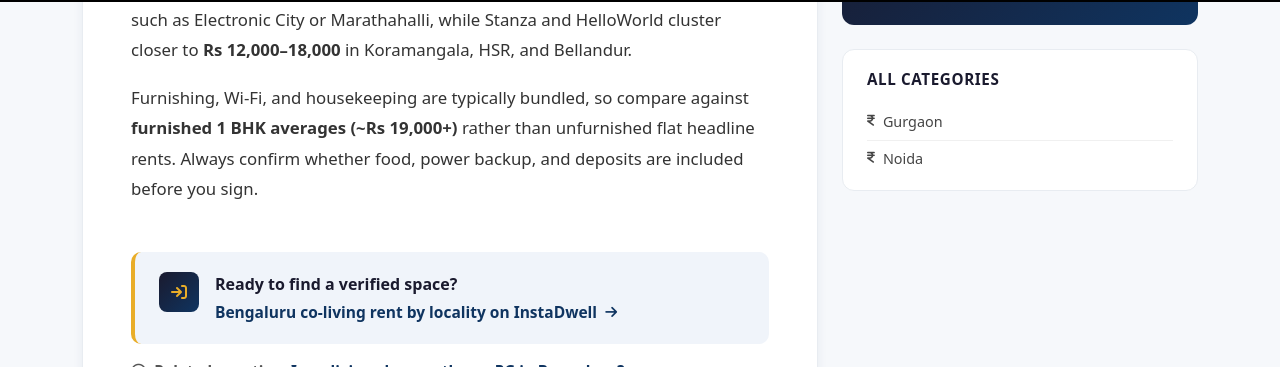
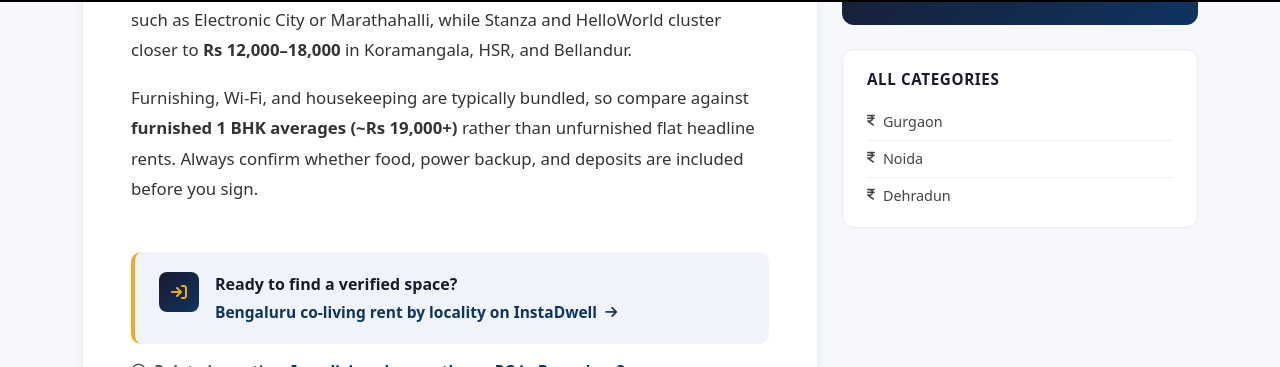
Before and after one commit to instadw/instadwell-blog, a Jekyll site: the page built from _coliving_faq/what-is-average-rent-coliving-bengaluru.md, in a window 1280 px wide and 900 px high, scrolled down 449 px. Shown: the part 74-441 px from the top of the window. Built offline with Jekyll 4.4.1, drawn with Linux system fonts in a browser that asks for light colours.

Commit message:
Update coliving_faq_categories.yml

```diff
--- a/_data/coliving_faq_categories.yml
+++ b/_data/coliving_faq_categories.yml
@@ -7,3 +7,8 @@
   title: Noida
   order: 2
   icon: fa-indian-rupee-sign
+
+- slug: Dehradun
+  title: Dehradun
+  order: 3
+  icon: fa-indian-rupee-sign
```
